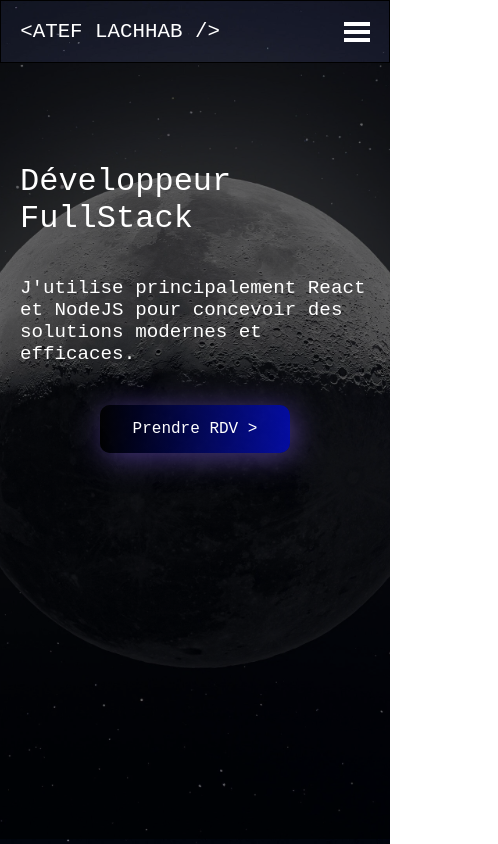
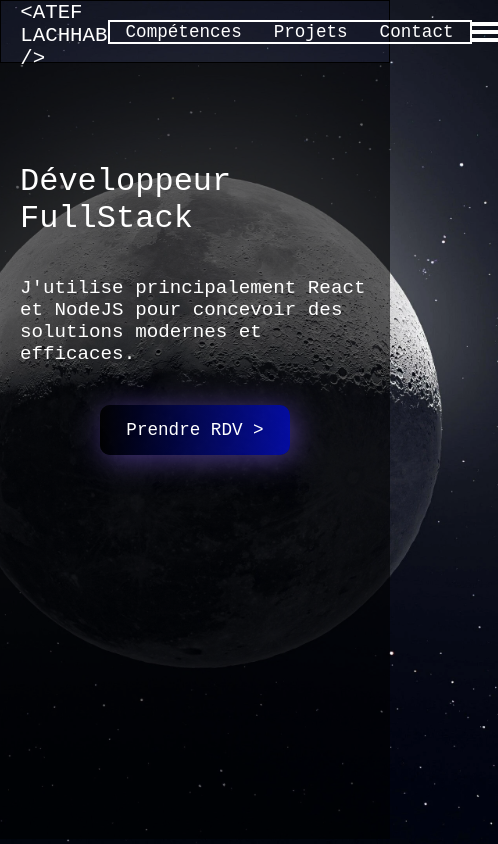
Before and after one commit to Kaazell/my-portfolio, a React (Vite) app: page / in a window 390 px wide. Shown: the top 844 px of the page, 498 px wide, since content can reach past the window. Built offline with nearby package versions, Linux system fonts and the light colour scheme; a web font is replaced by a local one.

Commit message:
feat: Burger-menu media query adjustment

```diff
--- a/src/components/Header/Header.tsx
+++ b/src/components/Header/Header.tsx
@@ -1,11 +1,35 @@
+import { useEffect, useState } from "react";
 import Burger from "../Burger/Burger";
 import s from "./style.module.scss";
 
 export function Header() {
+  const [showBurger, setShowBurger] = useState(window.innerWidth <= 750);
+
+  useEffect(() => {
+    const mediaQuery = window.matchMedia("(max-width: 750px)");
+    const handleMediaChange = () => setShowBurger(mediaQuery.matches);
+    mediaQuery.addEventListener("change", handleMediaChange);
+
+    return () => mediaQuery.removeEventListener("change", handleMediaChange);
+  }, []);
+
   return (
     <header className={s.header}>
       <h1 className={s.title}>&lt;ATEF LACHHAB /&gt;</h1>
-      <Burger />
+      <nav>
+        <ul>
+          <li>
+            <a href="#home_section">Compétences</a>
+          </li>
+          <li>
+            <a href="#portfolio_section">Projets</a>
+          </li>
+          <li>
+            <a href="#contact_form">Contact</a>
+          </li>
+        </ul>
+      </nav>
+      {showBurger && <Burger />}
     </header>
   );
 }
--- a/src/components/Header/style.module.scss
+++ b/src/components/Header/style.module.scss
@@ -17,3 +17,20 @@
     color: white;
     margin:auto 0;
 }
+
+nav {
+border: 2px solid white;
+}
+
+li {
+    list-style-type: none;
+    display: inline;
+    margin: 0 1rem;
+}
+
+a {
+    text-decoration: none;
+    color: white;
+    font-size: 1.1em;
+    font-weight: 500;
+}
```
